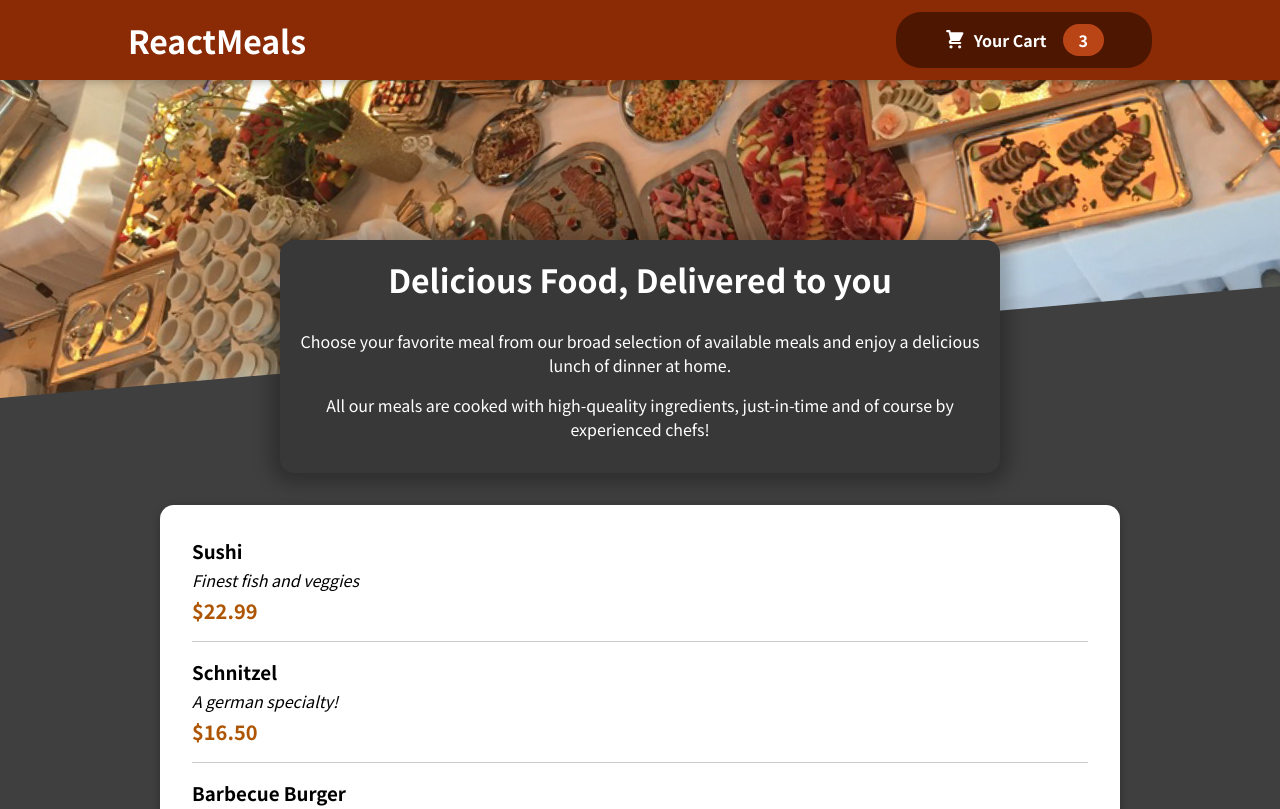
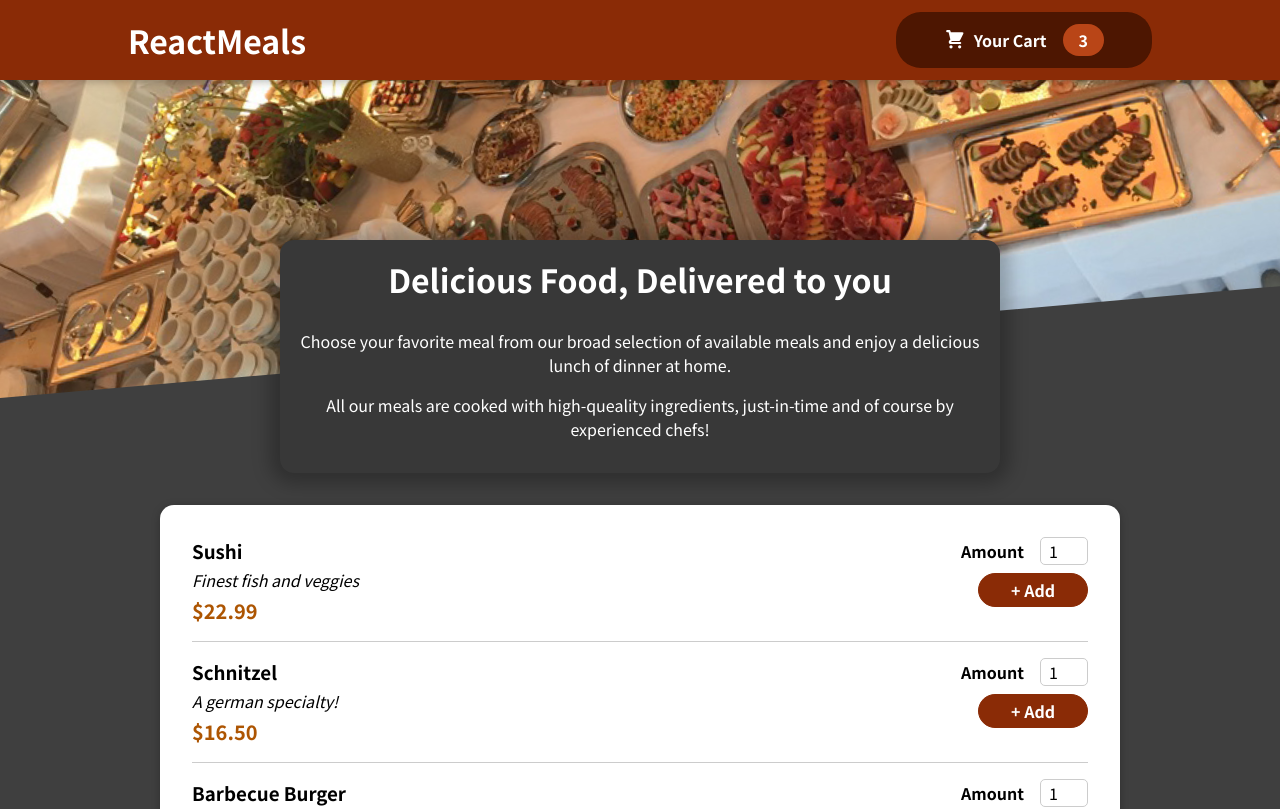
Before and after one commit to JoseIgnacioTapia/food-order-app, a React (Create React App) app: page / in a window 1280 px wide. Shown: the top 809 px of the page. Built offline with nearby package versions, Linux system fonts and the light colour scheme.

Commit message:
Adding a Form

```diff
--- a/src/components/Meals/MealItem/MealItem.js
+++ b/src/components/Meals/MealItem/MealItem.js
@@ -1,4 +1,5 @@
 import classes from './MealItem.module.css';
+import MealItemForm from './MealItemForm';
 
 const MealItem = props => {
   const price = `$${props.price.toFixed(2)}`;
@@ -10,7 +11,7 @@
         <div className={classes.description}>{props.description}</div>
         <div className={classes.price}>{price}</div>
       </div>
-      <div></div>
+      <MealItemForm />
     </li>
   );
 };
--- /dev/null
+++ b/src/components/Meals/MealItem/MealItemForm.js
@@ -0,0 +1,23 @@
+import Input from '../../UI/Input';
+import classes from './MealItemForm.module.css';
+
+const MealItemForm = () => {
+  return (
+    <form className={classes.form}>
+      <Input
+        label="Amount"
+        input={{
+          id: 'amount',
+          type: 'number',
+          min: '1',
+          max: '5',
+          step: '1',
+          defaultValue: '1',
+        }}
+      />
+      <button>+ Add</button>
+    </form>
+  );
+};
+
+export default MealItemForm;
--- /dev/null
+++ b/src/components/Meals/MealItem/MealItemForm.module.css
@@ -0,0 +1,20 @@
+.form {
+  text-align: right;
+}
+
+.form button {
+  font: inherit;
+  cursor: pointer;
+  background-color: #8a2b06;
+  border: 1px solid #8a2b06;
+  color: white;
+  padding: 0.25rem 2rem;
+  border-radius: 20px;
+  font-weight: bold;
+}
+
+.form button:hover,
+.form button:active {
+  background-color: #641e03;
+  border-color: #641e03;
+}
--- /dev/null
+++ b/src/components/UI/Input.js
@@ -0,0 +1,12 @@
+import classes from './Input.module.css';
+
+const Input = props => {
+  return (
+    <div className={classes.input}>
+      <label htmlFor={props.input.id}>{props.label}</label>
+      <input {...props.input} />
+    </div>
+  );
+};
+
+export default Input;
--- /dev/null
+++ b/src/components/UI/Input.module.css
@@ -0,0 +1,18 @@
+.input {
+  display: flex;
+  align-items: center;
+  margin-bottom: 0.5rem;
+}
+
+.input label {
+  font-weight: bold;
+  margin-right: 1rem;
+}
+
+.input input {
+  width: 3rem;
+  border-radius: 5px;
+  border: 1px solid #ccc;
+  font: inherit;
+  padding-left: 0.5rem;
+}
```
